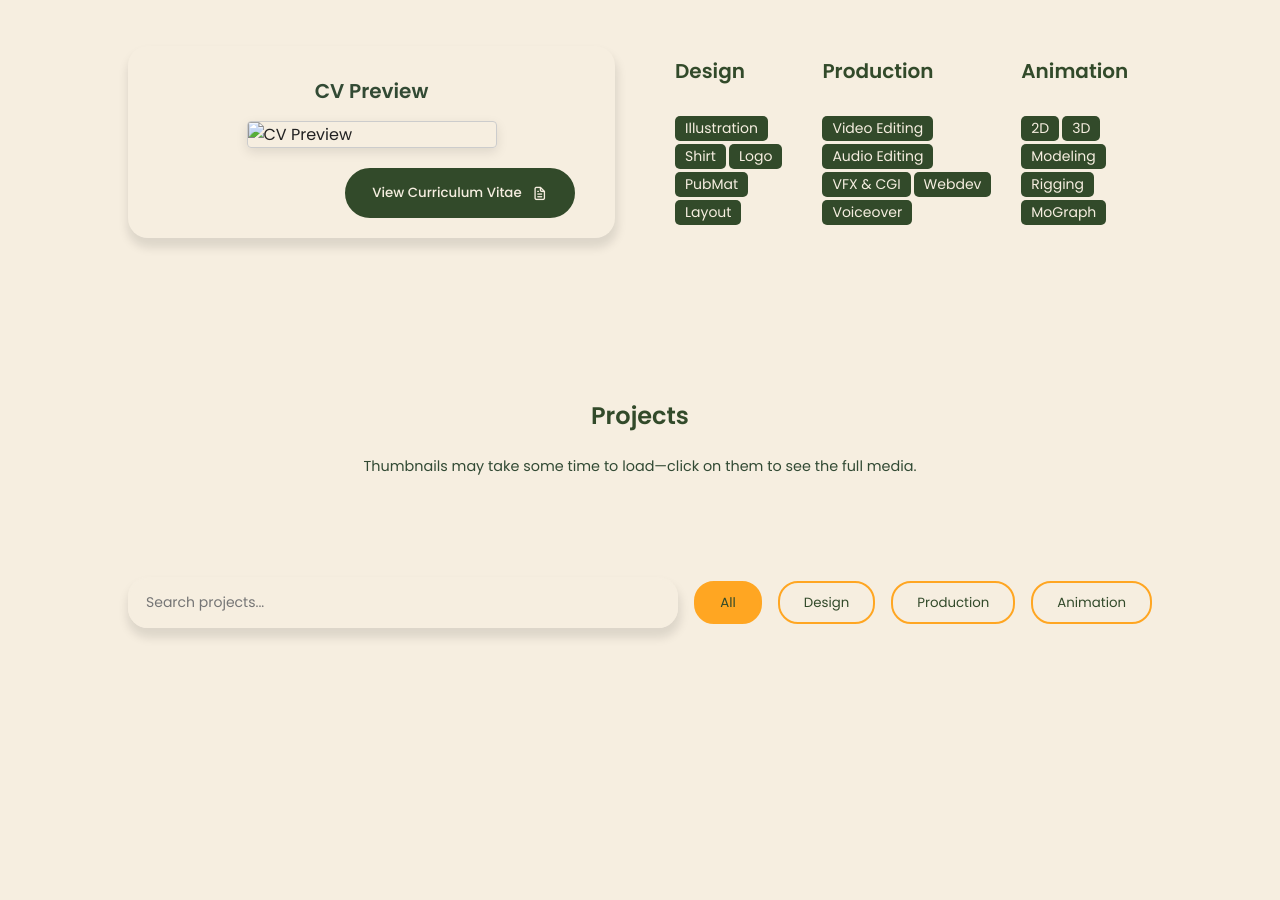
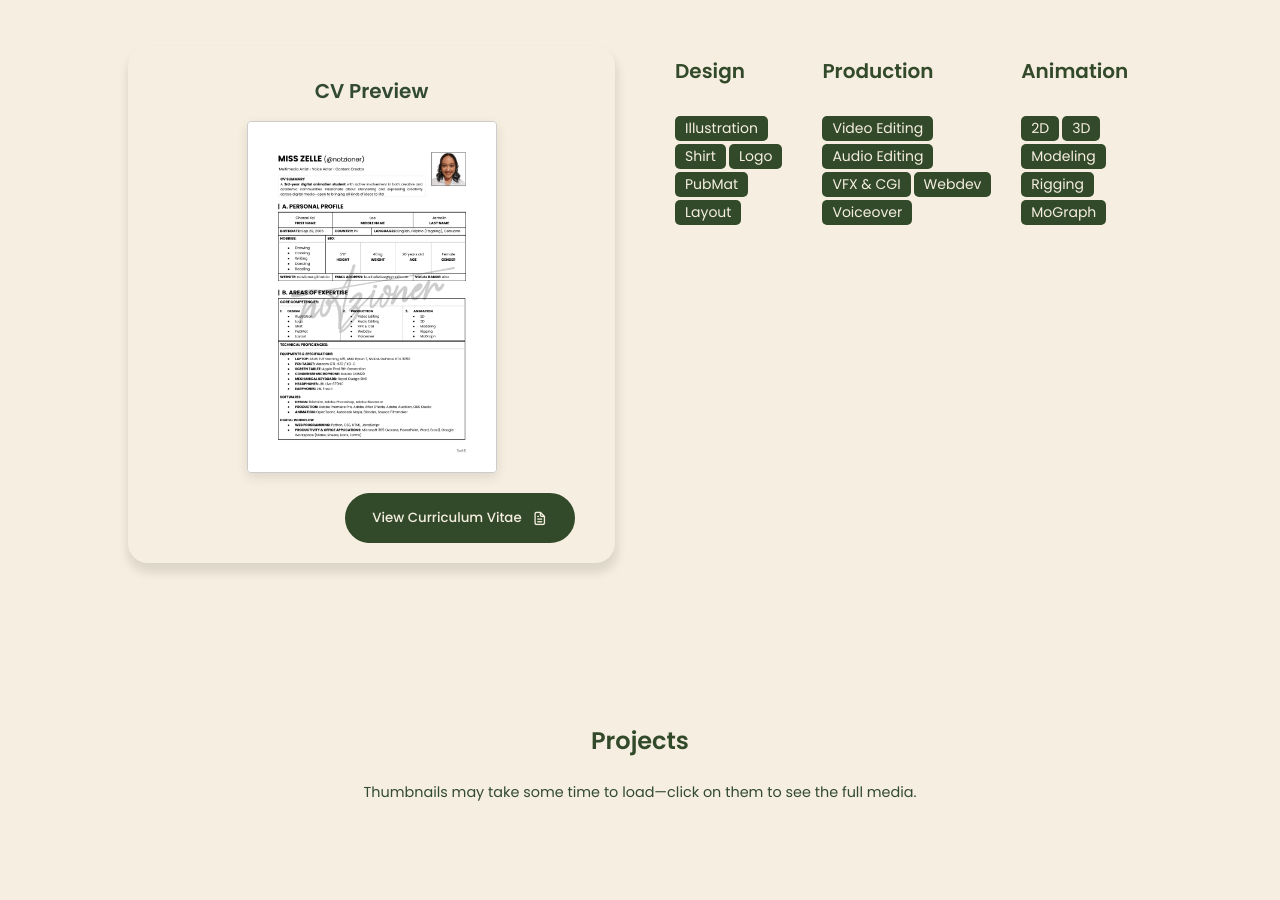
Before and after one commit to notzioner/notzioner.github.io, a plain HTML site: page index.html in a window 1280 px wide. Shown: the part 1080-1980 px from the top of the page. Drawn offline with nearby package versions, Linux system fonts and the light colour scheme; a web font is replaced by a local one.

Commit message:
Update index.html

```diff
--- a/index.html
+++ b/index.html
@@ -119,7 +119,7 @@
                 <div class="about-info">
                     <h3>CV Preview</h3>
                     <div class="cv-preview">
-                        <img src="assets/images/[CV]_Miss_Zelle-1.png.png" alt="CV Preview">
+                        <img src="assets/images/[CV]_Miss_Zelle.png" alt="CV Preview">
                     </div>
 
                     <div class="about-btn">
```
